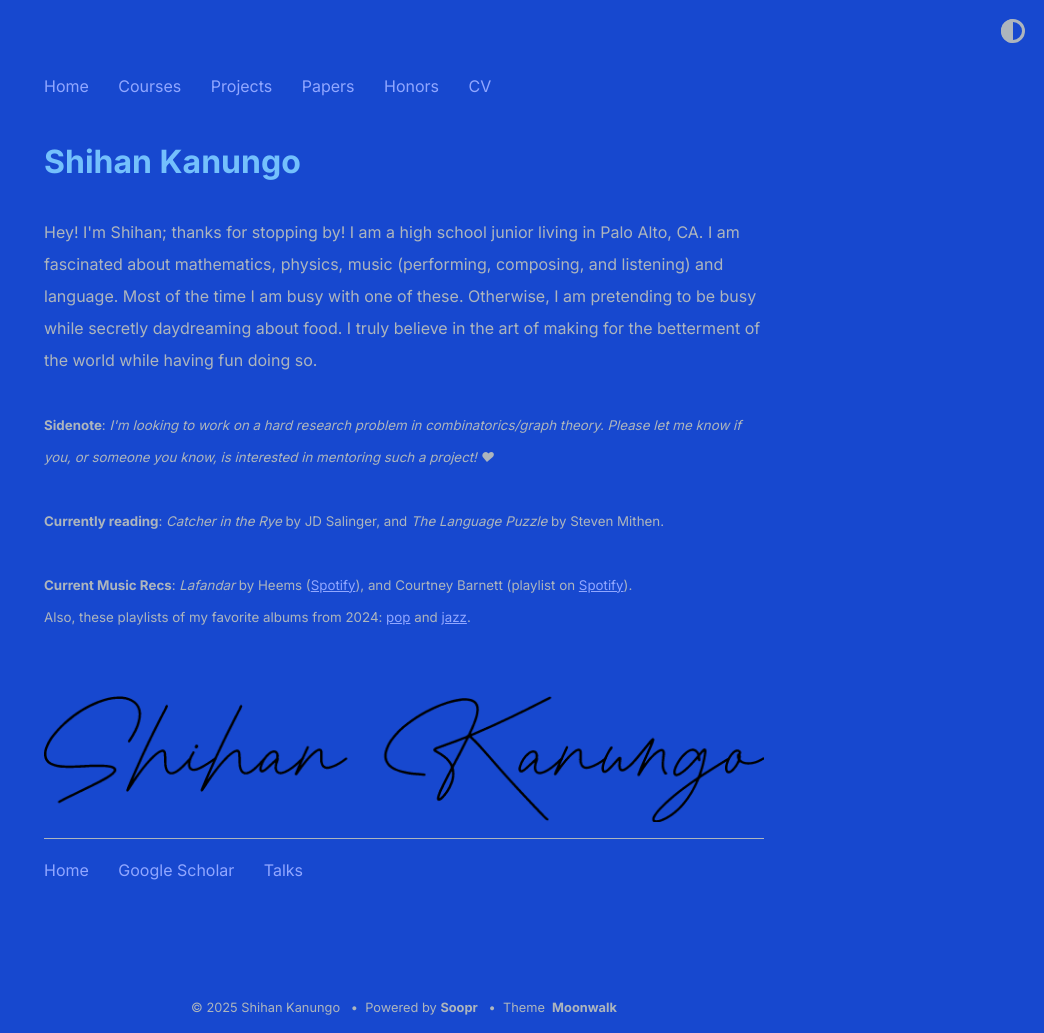
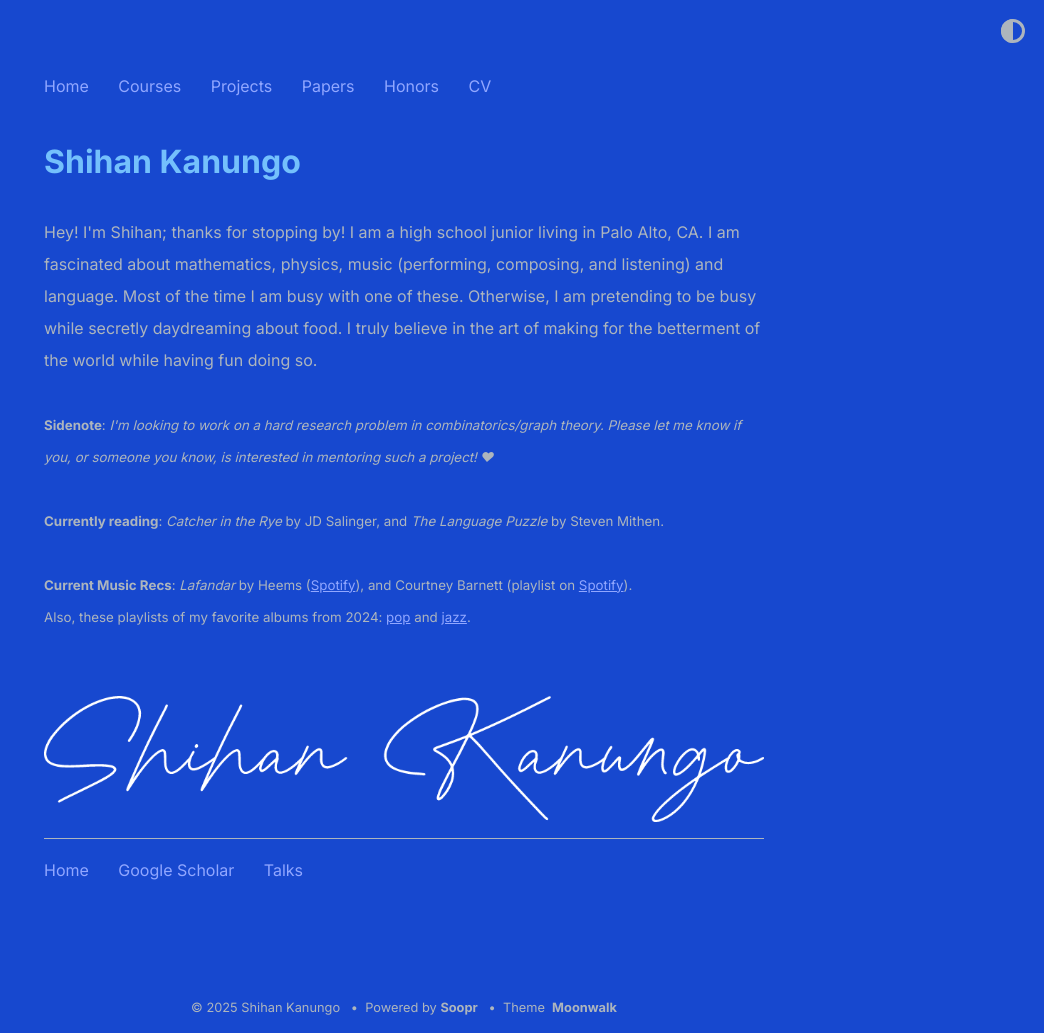
Before and after one commit to shihankanungo/shihankanungo.github.io, a Jekyll site: the page built from index.md, in a window 1280 px wide. Shown: the whole page, without its empty margins (236-1280 px from the left). Built offline with Jekyll 4.4.1, drawn with Linux system fonts in a browser that asks for light colours.

Commit message:
Update _config.yml

```diff
--- a/_config.yml
+++ b/_config.yml
@@ -13,7 +13,7 @@
           <small><b>Current Music Recs</b>: <i>Lafandar</i> by Heems (<a href="https://open.spotify.com/album/0txwScooV6S8rd8uhWfUGe?si=r-MswTWDTRK3KoW8IBIzMg">Spotify</a>), and Courtney Barnett (playlist on <a href="https://open.spotify.com/playlist/0q3ljBMndxToa5p6pZ7sWY?si=9d6db34aeea24f48">Spotify</a>). <br> Also, these playlists of my favorite albums from 2024: <a href="https://open.spotify.com/playlist/0plT5tvEl6lVLrQDk0X3eu?si=fe06480b57f64999">pop</a> and <a href="https://open.spotify.com/playlist/5iHDUPHT30iNd4Feg0yg4f?si=737a0b1a27924789">jazz</a>. </small>
           <br /><br /><br />
 
-  <img className="mt-8 md:mt-12 w-1/2 sm:w-1/3 lg:w-1/4" src="/signature.png" alt="signature of shihan" aria-hidden="true" />
+  <img className="mt-8 md:mt-12 w-1/2 sm:w-1/3 lg:w-1/4" src="/signature-white.png" alt="signature of shihan" aria-hidden="true" />
 permalink: /:slug
 
 favicon: "./logo.png" # relative path to site's favicon
```
